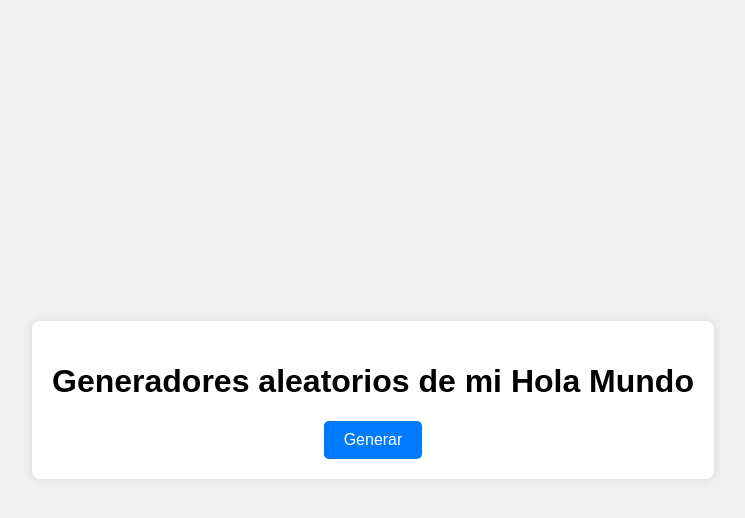
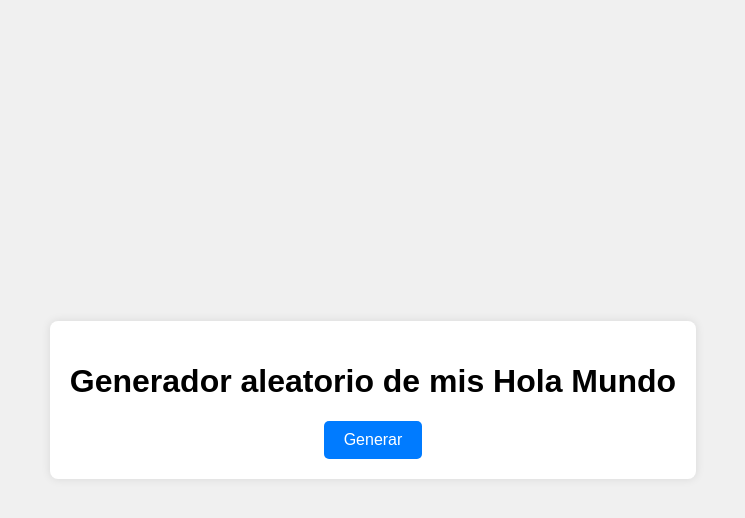
Before and after one commit to alvicha/holamundomultilenguaje, a PHP site: page / in a window 1280 px wide. Shown: the top 518 px of the page, without its empty margins (267-1012 px from the left). Run offline with PHP 8.4, Linux system fonts and the light colour scheme.

Commit message:
Editando commit 6 de nuevo

```diff
--- a/index.php
+++ b/index.php
@@ -54,7 +54,7 @@ if ($_SERVER['REQUEST_METHOD'] === 'POST') {
 
 <body>
     <div class="container">
-        <h1>Generadores aleatorios de mi Hola Mundo</h1>
+        <h1>Generador aleatorio de mis Hola Mundo</h1>
         <form method="post">
             <button type="submit">Generar</button>
         </form>
```
